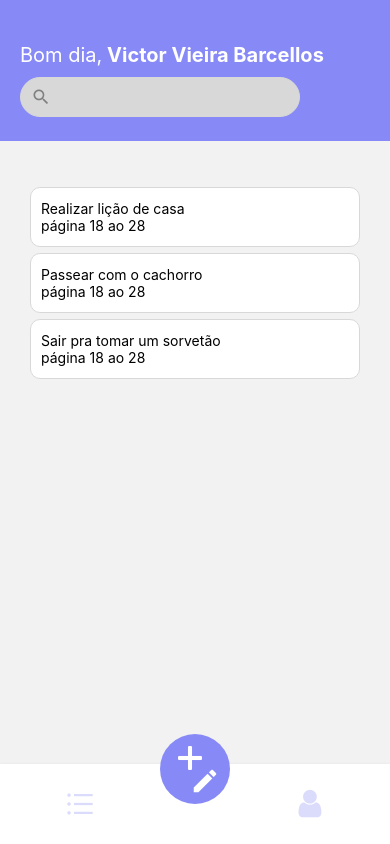
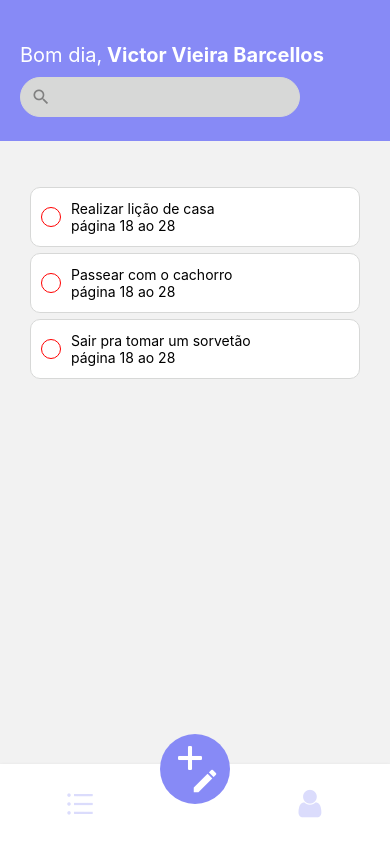
Before and after one commit to Victor090608/ProjetosMobile, a React Native app: screen /BottomRoutes in a window 390 px wide. Built offline with nearby package versions, Linux system fonts and the light colour scheme.

Commit message:
Criando componente ball, inicializando seu index e style dentro de sua pasta, aplicando estilos para este componente

```diff
--- /dev/null
+++ b/src/components/Ball/index.tsx
@@ -0,0 +1,13 @@
+import React from "react";
+import { View } from "react-native";
+import { style } from "./style";
+
+type Props = {
+    color: string
+}
+
+export function Ball({...rest }: Props) {
+    return (
+        <View style={[style.ball, {borderColor: rest.color || 'gray'}]}/>
+    )
+}
--- /dev/null
+++ b/src/components/Ball/style.ts
@@ -0,0 +1,11 @@
+import { StyleSheet } from "react-native";
+import { themas } from "../../global/themes";
+
+export const style = StyleSheet.create ({
+    ball: {
+        width: 20,
+        height: 20,
+        borderRadius: 10,
+        borderWidth: 1,
+    }
+})
--- a/src/pages/list/index.tsx
+++ b/src/pages/list/index.tsx
@@ -3,6 +3,7 @@
 import { style } from "./styles";
 import { Input } from "../../components/input";
 import { MaterialIcons } from '@expo/vector-icons';
+import { Ball } from "../../components/Ball";
 
 type PropCard = {
     item: number;
@@ -37,10 +38,12 @@
         return (
             <TouchableOpacity style={style.card}>
                 <View style={style.rowCard}>
-                    {/* <Ball /> */}
-                    <View>
-                        <Text>{item.title}</Text>
-                        <Text>{item.description}</Text>
+                    <View style={style.rowCardLeft}>
+                        <Ball color="red" />
+                        <View>
+                            <Text>{item.title}</Text>
+                            <Text>{item.description}</Text>
+                        </View>
                     </View>
                     {/* <Flag /> */}
                 </View>
--- a/src/pages/list/styles.ts
+++ b/src/pages/list/styles.ts
@@ -43,6 +43,12 @@
         flexDirection: 'row',
         alignItems: 'center',
         justifyContent: 'space-between'
+    },
+    rowCardLeft: {
+        width: '70%',
+        flexDirection: 'row',
+        alignItems: 'center',
+        gap: 10,
     }
 
 })
```
